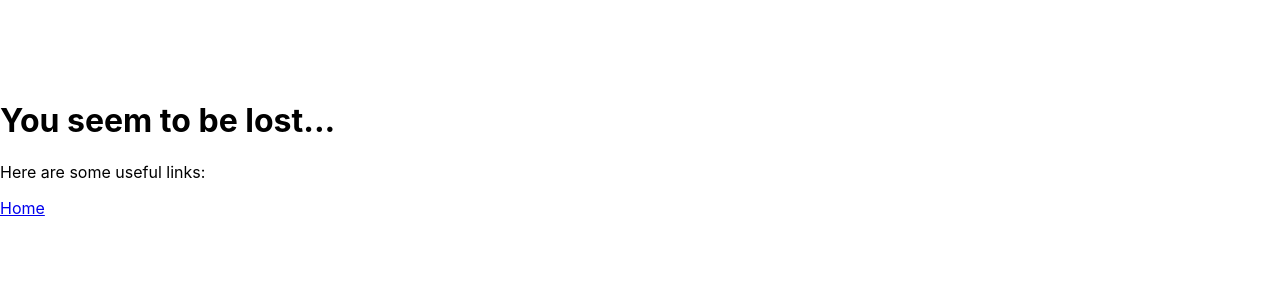
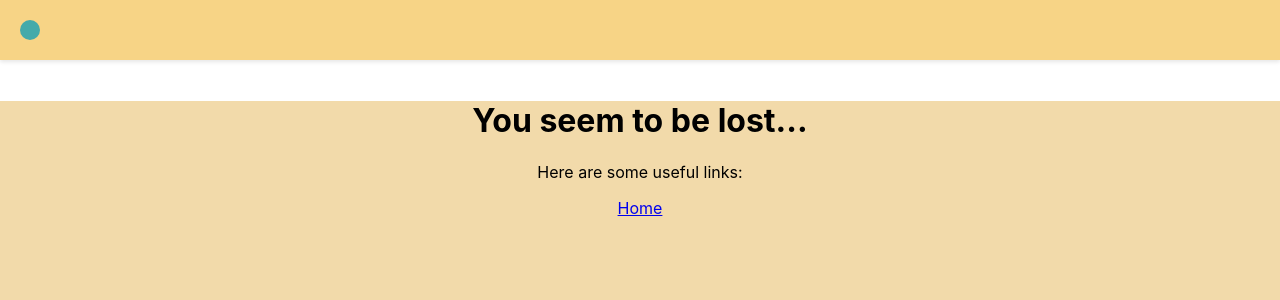
Before and after one commit to csci5117s24/homework-2-RuichenHe, a React (Create React App) app: page /todo/1 in a window 1280 px wide. Shown: the top 300 px of the page. Built offline with nearby package versions, Linux system fonts and the light colour scheme; no server answers.

Commit message:
Add style to NotFOund page

```diff
--- a/src/routes/Not_found.jsx
+++ b/src/routes/Not_found.jsx
@@ -1,7 +1,13 @@
 import {Link} from 'react-router-dom'
 export default function NotFound(){
   return (
-    <div>
+    <div className="App color4-back">
+      <div className="top-bar color6-back">
+        <div className='home-head color1-back'>
+        </div>
+        <div className='bottom-buttons'>
+        </div>
+      </div>
       <h1>
         You seem to be lost...
       </h1>
```
